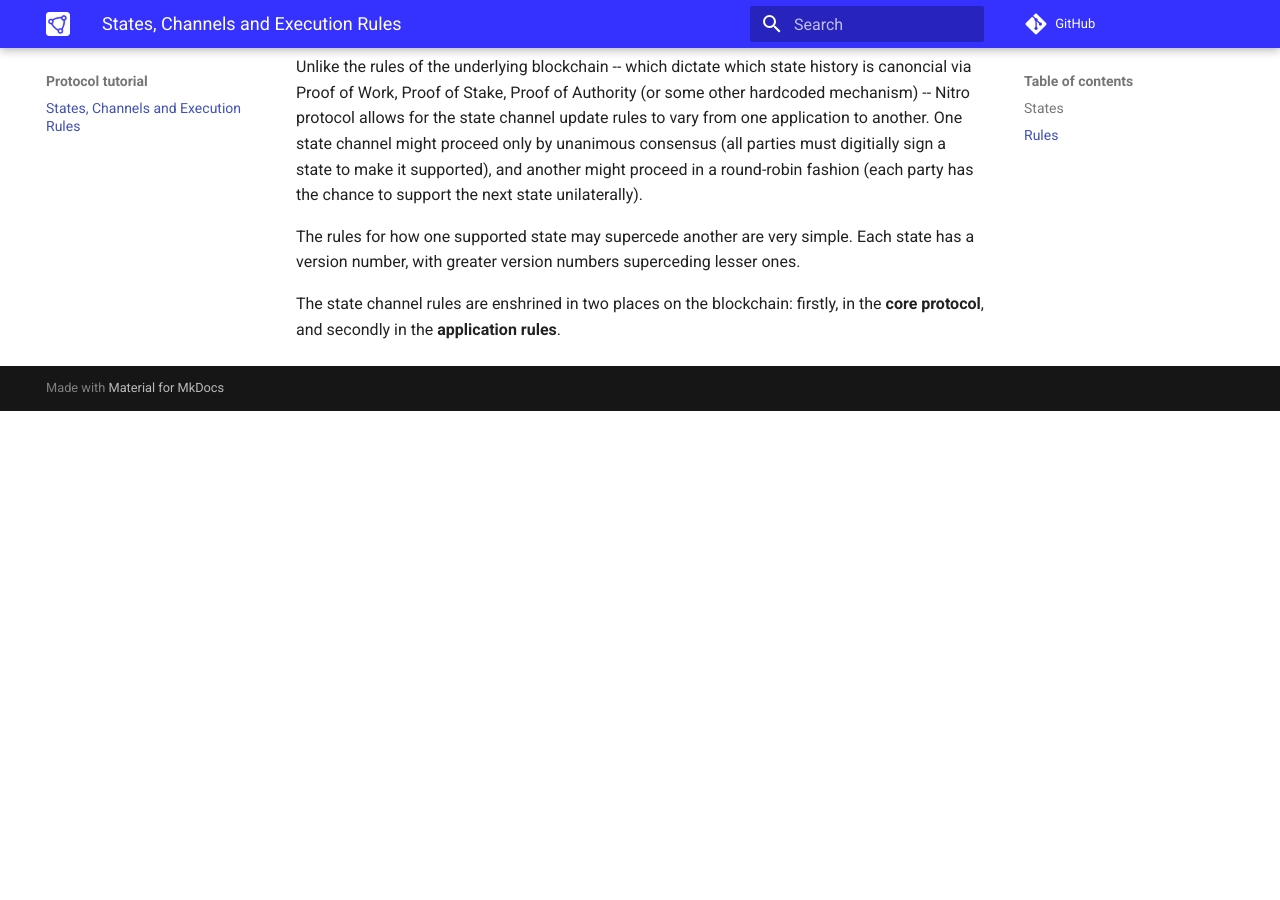
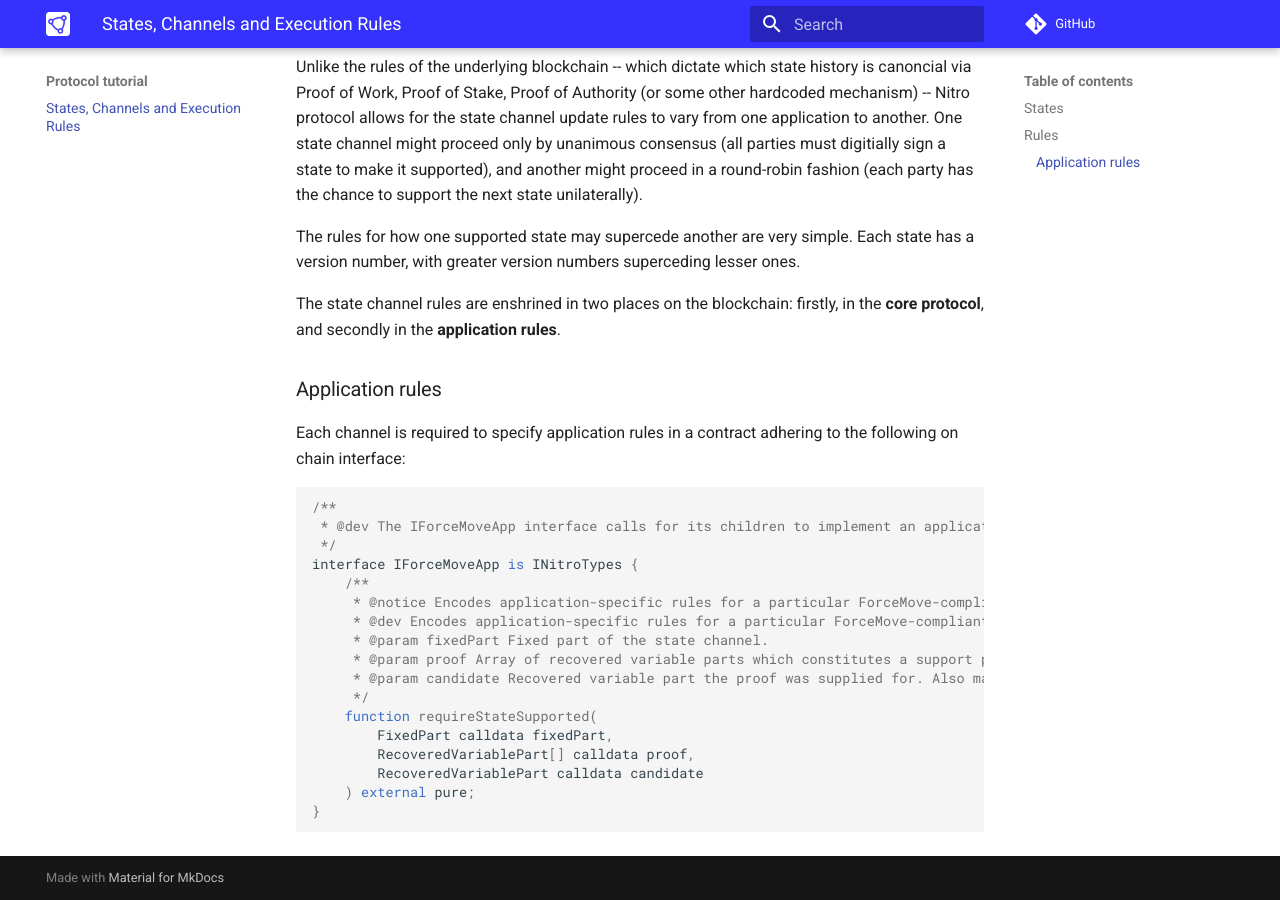
Before and after one commit to statechannels/go-nitro, an MkDocs documentation site: the page built from docs/protocol-tutorial/states-channels-execution-rules.md, in a window 1280 px wide and 900 px high, scrolled down 863 px. Built offline with MkDocs 1.6.1 and Material for MkDocs 9.7.7, drawn with Linux system fonts in a browser that asks for light colours; comment, search, counter and statistics services are not loaded; before the commit the page ends 1274 px from its top, so only the background shows below that.

Commit message:
add section on application rules

````diff
--- a/docs/protocol-tutorial/states-channels-execution-rules.md
+++ b/docs/protocol-tutorial/states-channels-execution-rules.md
@@ -62,3 +62,29 @@ Unlike the rules of the underlying blockchain -- which dictate which state histo
 The rules for how one supported state may supercede another are very simple. Each state has a version number, with greater version numbers superceding lesser ones.
 
 The state channel rules are enshrined in two places on the blockchain: firstly, in the **core protocol**, and secondly in the **application rules**.
+
+### Application rules
+
+Each channel is required to specify application rules in a contract adhering to the following on chain interface:
+
+```solidity
+
+/**
+ * @dev The IForceMoveApp interface calls for its children to implement an application-specific requireStateSupported function, defining the state machine of a ForceMove state channel DApp.
+ */
+interface IForceMoveApp is INitroTypes {
+    /**
+     * @notice Encodes application-specific rules for a particular ForceMove-compliant state channel. Must revert when invalid support proof and a candidate are supplied.
+     * @dev Encodes application-specific rules for a particular ForceMove-compliant state channel. Must revert when invalid support proof and a candidate are supplied.
+     * @param fixedPart Fixed part of the state channel.
+     * @param proof Array of recovered variable parts which constitutes a support proof for the candidate. May be omitted when `candidate` constitutes a support proof itself.
+     * @param candidate Recovered variable part the proof was supplied for. Also may constitute a support proof itself.
+     */
+    function requireStateSupported(
+        FixedPart calldata fixedPart,
+        RecoveredVariablePart[] calldata proof,
+        RecoveredVariablePart calldata candidate
+    ) external pure;
+}
+
+```
````
